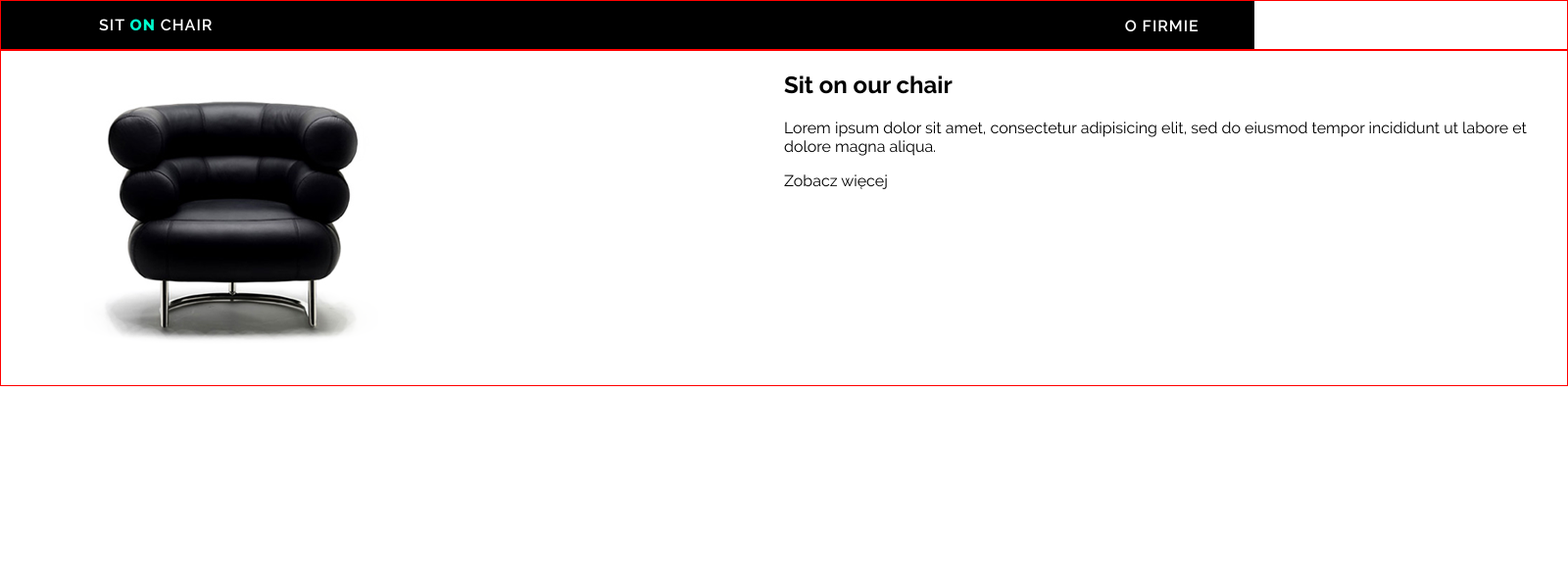
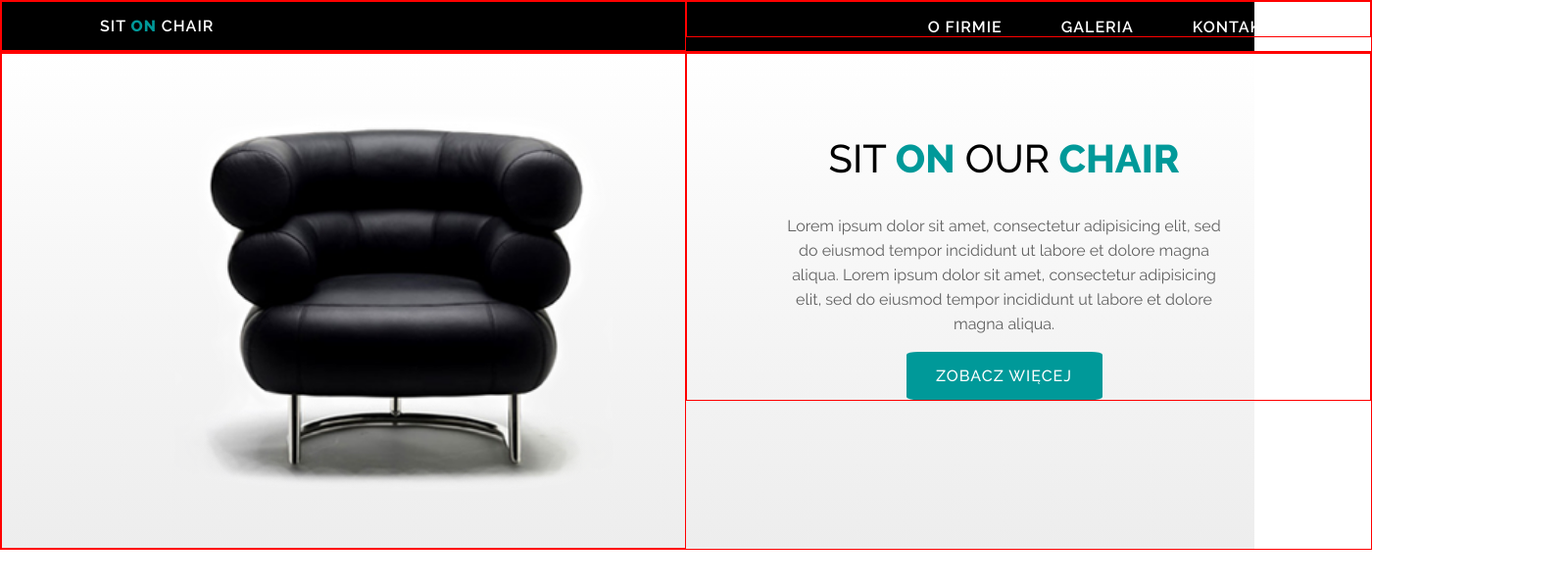
Before and after one commit to zjemsosne/Sit-On-Chair, a plain HTML site: page index.html in a window 1280 px wide. Shown: the whole page at 98% size, 1600 px wide, since content can reach past the window. Drawn offline with Linux system fonts and the light colour scheme.

Commit message:
hero-section added

```diff
--- a/css/style.css
+++ b/css/style.css
@@ -15,6 +15,7 @@ body {
 
 .column {
   float: left;
+  border: 1px solid red;
 }
 
 .layout-2-col .column {
@@ -23,7 +24,7 @@ body {
 
 .container {
   margin: 0 auto;
-  width: 1600px;
+  width: 1400px;
   border: 1px solid red;
 }
 
@@ -34,6 +35,16 @@ body {
   content: "";
   display: table;
   clear: both;
+}
+
+span {
+  color: rgb(0, 153, 153);
+  font-weight: 800;
+}
+
+a:link, a:visited {
+  color: white;
+  text-decoration: none;
 }
 
 /*
@@ -54,11 +65,6 @@ header
   padding: 15px 0 15px 100px;
 }
 
-.site-logo {
-  color: rgb(0, 255,208);
-  font-weight: 800;
-}
-
 ul li {
   display: inline-block;
   padding: 0 30px;
@@ -69,9 +75,63 @@ ul li {
 
 li:hover {
   cursor: pointer; /* do usunięcia po dodaniu linków do menu */
-  color: rgb(0, 255,208);
+  color: rgb(0, 153, 153);
 }
 
 li:first-child {
   padding-right: 100px;
 }
+
+/*
+
+hero-section
+
+*/
+
+.site-hero {
+  background: rgba(255,255,255,1);
+  background: -moz-linear-gradient(top, rgba(255,255,255,1) 0%, rgba(246,246,246,1) 47%, rgba(237,237,237,1) 100%);
+  background: -webkit-gradient(left top, left bottom, color-stop(0%, rgba(255,255,255,1)), color-stop(47%, rgba(246,246,246,1)), color-stop(100%, rgba(237,237,237,1)));
+  background: -webkit-linear-gradient(top, rgba(255,255,255,1) 0%, rgba(246,246,246,1) 47%, rgba(237,237,237,1) 100%);
+  background: -o-linear-gradient(top, rgba(255,255,255,1) 0%, rgba(246,246,246,1) 47%, rgba(237,237,237,1) 100%);
+  background: -ms-linear-gradient(top, rgba(255,255,255,1) 0%, rgba(246,246,246,1) 47%, rgba(237,237,237,1) 100%);
+  background: linear-gradient(to bottom, rgba(255,255,255,1) 0%, rgba(246,246,246,1) 47%, rgba(237,237,237,1) 100%);
+}
+
+.big-chair {
+  height: 500px;
+  width: 750px;
+  padding-left: 50px;
+}
+
+.site-title {
+  padding-top: 50px;
+  padding-right: 50px;
+}
+
+h1 {
+  font-size: 40px;
+  font-weight: 500;
+  text-transform: uppercase;
+  text-align: center;
+}
+
+.title-paragraph {
+  color: #222;
+  opacity: 0.7;
+  line-height: 25px;
+  text-align: center;
+  padding: 0 100px;
+}
+
+.see-more-box {
+  background-color: rgb(0, 153, 153);
+  text-transform: uppercase;
+  padding: 15px 15px;
+  width: 200px;
+  font-weight: 500;
+  letter-spacing: 1px;
+  text-align: center;
+  margin: 0 auto;
+  border-radius: 6%;
+}
--- a/index.html
+++ b/index.html
@@ -29,16 +29,16 @@
     <div class="container">
       <div class="row layout-2-col">
         <div class="column main-chair">
-          <img src="images/black_chair.png" alt="Big Black Chair">
+          <img src="images/black_chair.png" class="big-chair" alt="Big Black Chair">
         </div>
         <div class="column site-title">
-          <h1>Sit on our chair</h1>
+          <h1>Sit <span class="title-span">on</span> our<span class="title-span"> chair</span></h1>
           <p class="title-paragraph">
-            Lorem ipsum dolor sit amet, consectetur adipisicing elit, sed do eiusmod tempor incididunt ut labore et dolore magna aliqua.
+            Lorem ipsum dolor sit amet, consectetur adipisicing elit, sed do eiusmod tempor incididunt ut labore et dolore magna aliqua. Lorem ipsum dolor sit amet, consectetur adipisicing elit, sed do eiusmod tempor incididunt ut labore et dolore magna aliqua.
           </p>
-          <div class="see-more-box">
+          <a href="#"><div class="see-more-box">
             Zobacz więcej
-          </div>
+          </div></a>
         </div>
       </div>
     </div>
```
